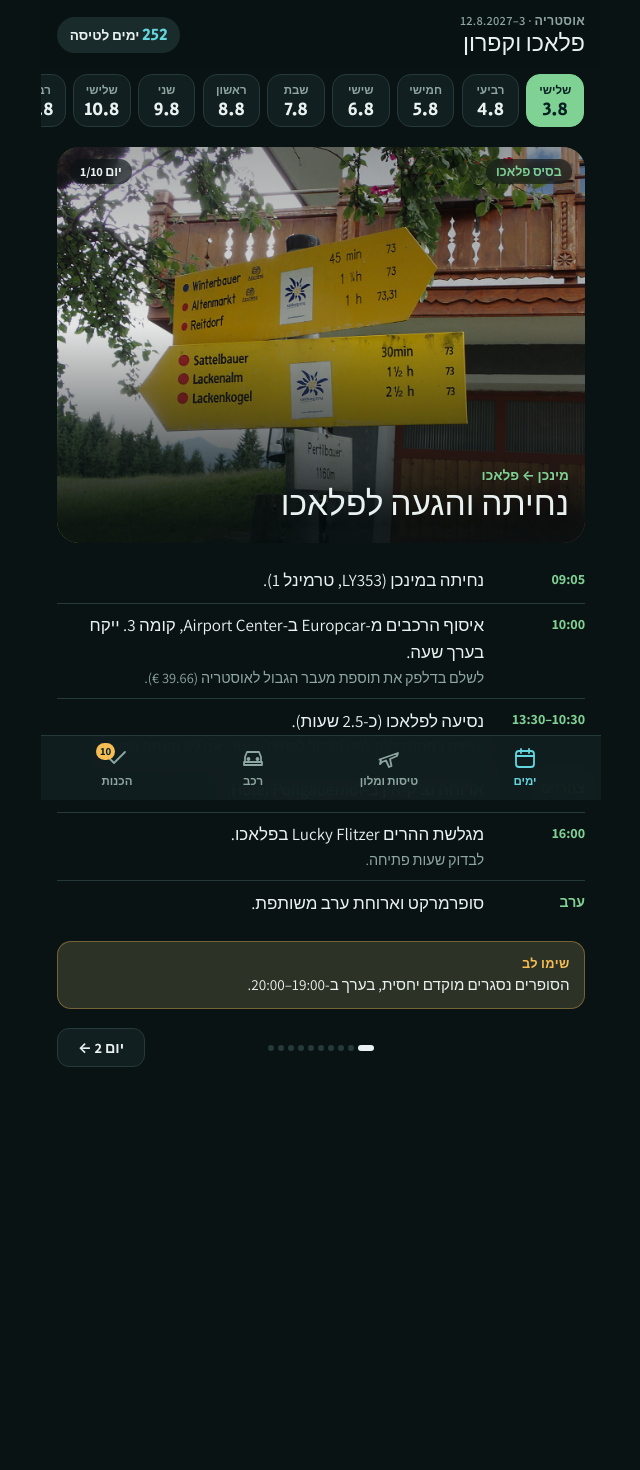
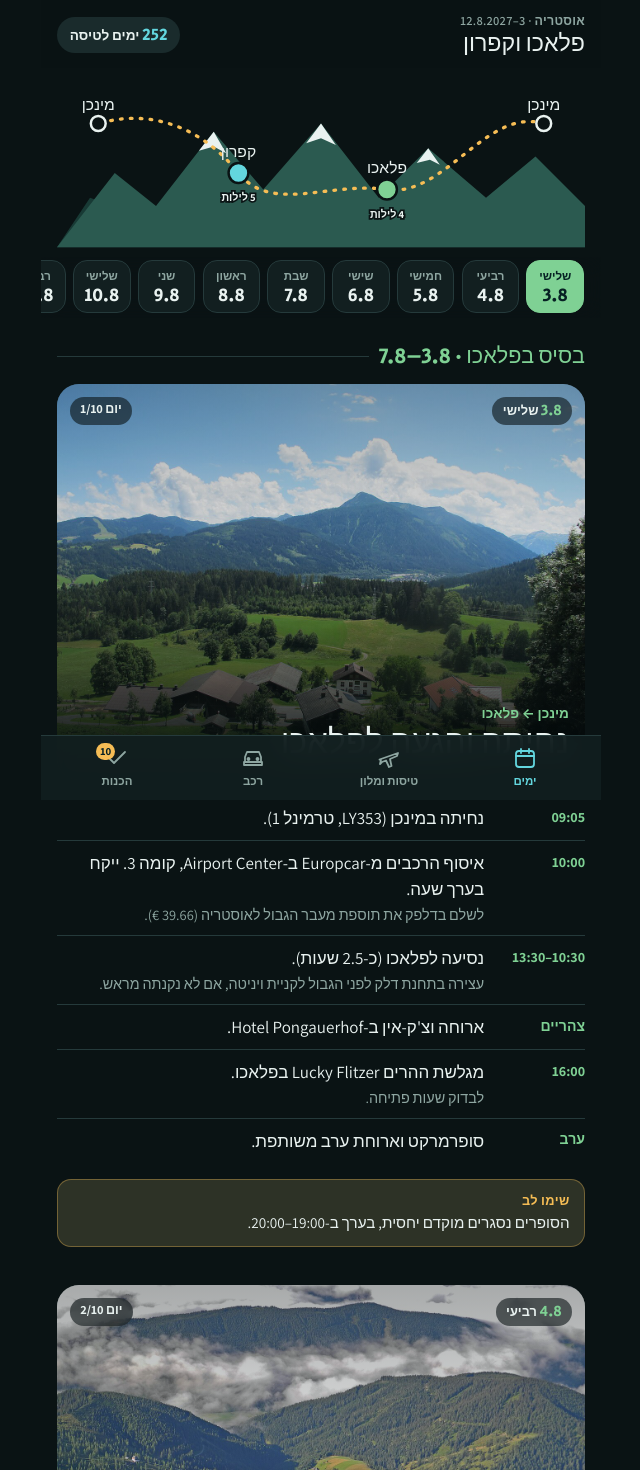
Before and after one commit to shayasis/Summer-trip, an Angular app: page / in a window 1280 px wide. Shown: the top 1470 px of the page, without its empty margins (319-959 px from the left). Before the commit the page ends 1171 px from the top, so only its background shows below. Built offline with nearby package versions, Linux system fonts and the light colour scheme.

Commit message:
Dark design: scroll through all days, add drawn route map, new Flachau photo
Co-Authored-By: Claude Opus 5.5 <noreply@anthropic.com>
Claude-Session: https://claude.ai/code/session_013waLrgrSGWCri95xPpj8WA

```diff
--- a/public/img/credits.json
+++ b/public/img/credits.json
@@ -1,9 +1,9 @@
 {
  "d1": {
-  "title": "WW-Flachau-014.JPG",
-  "author": "Schermy",
-  "license": "CC0",
-  "url": "https://commons.wikimedia.org/wiki/File:WW-Flachau-014.JPG"
+  "title": "Gemeinde Flachau, Austria - panoramio.jpg",
+  "author": "hanshenrik1080",
+  "license": "CC BY-SA 3.0",
+  "url": "https://commons.wikimedia.org/wiki/File:Gemeinde_Flachau,_Austria_-_panoramio.jpg"
  },
  "d2": {
   "title": "Dachstein-Hunerkogel-Blick-10.jpg",
--- a/src/app/app.html
+++ b/src/app/app.html
@@ -5,7 +5,7 @@
       <h1>פלאכו וקפרון</h1>
     </div>
     @if (todayN()) {
-      <button type="button" class="pill live" (click)="pick(todayN()); go('days')">היום: יום {{ todayN() }}</button>
+      <button type="button" class="pill live" (click)="pick(todayN())">היום: יום {{ todayN() }}</button>
     } @else if (daysToGo() > 0) {
       <div class="pill"><b>{{ daysToGo() }}</b> ימים לטיסה</div>
     }
@@ -15,24 +15,40 @@
 <main class="screen">
   @switch (tab()) {
     @case ('days') {
-      <nav class="chips" aria-label="בחירת יום">
+      <section class="map" aria-label="המסלול">
+        <svg viewBox="0 0 640 210" role="img" aria-label="מינכן, פלאכו 4 לילות, קפרון 5 לילות, ובחזרה למינכן">
+          <path class="mtn2" d="M0 210 L40 150 L110 175 L160 120 L230 170 L290 110 L360 175 L420 130 L500 170 L560 140 L640 180 L640 210Z"/>
+          <path class="mtn" d="M0 210 L70 120 L120 160 L190 70 L250 140 L320 60 L390 150 L450 90 L520 150 L580 100 L640 160 L640 210Z"/>
+          <path class="snow" d="M190 70 L172 93 L190 88 L205 96Z M320 60 L302 84 L320 78 L338 86Z M450 90 L436 108 L452 104 L464 110Z"/>
+          <path class="route" d="M590 60 C 520 40, 470 150, 400 140 S 260 170, 220 120 S 120 40, 50 60"/>
+          <g class="pin" transform="translate(590 60)"><circle r="9"/><text y="-16">מינכן</text></g>
+          <g class="pin p1" transform="translate(400 140)"><circle r="12"/><text y="-20">פלאכו</text><text class="s" y="34">4 לילות</text></g>
+          <g class="pin p2" transform="translate(220 120)"><circle r="12"/><text y="-20">קפרון</text><text class="s" y="34">5 לילות</text></g>
+          <g class="pin" transform="translate(50 60)"><circle r="9"/><text y="-16">מינכן</text></g>
+        </svg>
+      </section>
+
+      <nav class="chips" aria-label="קפיצה ליום">
         @for (d of days; track d.n) {
           <button type="button" class="chip" [id]="'chip' + d.n"
                   [class.on]="dayN() === d.n" [class.k]="d.base === 'kaprun'" [class.today]="todayN() === d.n"
-                  (click)="pick(d.n)" [attr.aria-pressed]="dayN() === d.n">
+                  (click)="pick(d.n)">
             <span class="c-wd">{{ d.weekday }}</span>
             <span class="c-d">{{ d.date }}</span>
           </button>
         }
       </nav>
 
-      @let d = day();
-      <article class="day" [class.k]="d.base === 'kaprun'" (touchstart)="touchStart($event)" (touchend)="touchEnd($event)">
+      @for (d of days; track d.n) {
+        @if (d.n === 1 || d.n === 5) {
+          <h2 class="base-h" [class.k]="d.n === 5">{{ d.n === 1 ? 'בסיס בפלאכו · 3.8–7.8' : 'בסיס בקפרון · 7.8–12.8' }}</h2>
+        }
+        <article class="day" [id]="'day' + d.n" [attr.data-n]="d.n" [class.k]="d.base === 'kaprun'" [class.today]="todayN() === d.n">
           <div class="photo">
-          @for (x of [d]; track x.n) { <img [src]="x.image" [alt]="x.place" /> }
+            <img [src]="d.image" [alt]="d.place" loading="lazy" />
             <div class="shade"></div>
             <div class="ph-top">
-            <span class="base-badge">{{ d.base === 'flachau' ? 'בסיס פלאכו' : 'בסיס קפרון' }}</span>
+              <span class="date-pill"><b>{{ d.date }}</b> {{ d.weekday }}</span>
               <span class="dayno">יום {{ d.n }}/10</span>
             </div>
             <div class="ph-text">
@@ -63,15 +79,8 @@
           @if (d.tip) {
             <div class="tip"><b>{{ d.tip.label }}</b>{{ d.tip.text }}</div>
           }
-
-        <div class="pager">
-          <button type="button" (click)="pick(d.n - 1)" [disabled]="d.n === 1">→ יום {{ d.n - 1 || '' }}</button>
-          <span class="dots" aria-hidden="true">
-            @for (x of days; track x.n) { <i [class.on]="x.n === d.n"></i> }
-          </span>
-          <button type="button" (click)="pick(d.n + 1)" [disabled]="d.n === 10">יום {{ d.n < 10 ? d.n + 1 : '' }} ←</button>
-        </div>
         </article>
+      }
     }
 
     @case ('travel') {
@@ -171,7 +180,7 @@
       <h2 class="sec">גיבוי למזג אוויר</h2>
       <p class="muted">בודקים תחזית כל ערב ומזיזים ימי הרים לימים הבהירים.</p>
       @for (r of weatherRows; track r.day) {
-        <button type="button" class="card wx" (click)="pick(r.day); go('days')">
+        <button type="button" class="card wx" (click)="pick(r.day)">
           <span class="wx-day">{{ r.day }}</span>
           <span class="wx-body">
             <b>{{ r.name }}</b>
--- a/src/app/app.scss
+++ b/src/app/app.scss
@@ -27,6 +27,8 @@
 
 /* ---------- Day chips ---------- */
 .chips {
+  position: sticky; top: var(--top-h, 4.4rem); z-index: 15;
+  background: color-mix(in srgb, var(--bg) 90%, transparent); backdrop-filter: blur(12px);
   display: flex; gap: .45rem; overflow-x: auto; scrollbar-width: none;
   margin: 0 calc(-1 * max(16px, env(safe-area-inset-right, 0px))) .9rem;
   padding: .2rem max(16px, env(safe-area-inset-right, 0px)) .3rem;
@@ -48,8 +50,28 @@
 }
 
 /* ---------- Day card ---------- */
-.day { animation: fade .25s ease; }
-@keyframes fade { from { opacity: .4; transform: translateY(4px); } to { opacity: 1; transform: none; } }
+.day { margin-bottom: 2.4rem; scroll-margin-top: 9rem; }
+.day + .day, .base-h + .day { }
+.day.today .photo { outline: 3px solid var(--sun); outline-offset: 3px; }
+.base-h { font-size: 1.35rem; color: var(--pine); margin: 1.6rem 0 .9rem; display: flex; align-items: center; gap: .6rem;
+  &::after { content: ''; flex: 1; height: 1px; background: var(--line); }
+  &.k { color: var(--glacier); } }
+.date-pill { font-size: .8rem; font-weight: 700; border-radius: 999px; padding: .15rem .65rem; background: rgba(10, 19, 20, .6); backdrop-filter: blur(6px); color: var(--ink);
+  b { font-family: var(--font-display); font-weight: 400; font-size: .95rem; color: var(--pine); } }
+.day.k .date-pill b { color: var(--glacier); }
+
+/* drawn map */
+.map { margin: .2rem 0 .6rem; }
+.map svg { display: block; width: 100%; height: auto; }
+.map .mtn2 { fill: #183a35; }
+.map .mtn { fill: #2b5a50; }
+.map .snow { fill: #e9f2f0; }
+.map .route { fill: none; stroke: var(--sun); stroke-width: 4; stroke-dasharray: 2 10; stroke-linecap: round; }
+.map .pin circle { fill: var(--bg); stroke: var(--ink); stroke-width: 3; }
+.map .pin.p1 circle { fill: var(--pine); stroke: var(--bg); }
+.map .pin.p2 circle { fill: var(--glacier); stroke: var(--bg); }
+.map .pin text { font-family: var(--font-display); font-size: 19px; fill: var(--ink); text-anchor: middle; }
+.map .pin text.s { font-family: var(--font-body); font-weight: 700; font-size: 13px; fill: var(--ink); paint-order: stroke; stroke: var(--bg); stroke-width: 4px; }
 .photo {
   position: relative; aspect-ratio: 4 / 3; max-width: 100%;
   border-radius: 22px; overflow: hidden; background: var(--raised);
@@ -57,12 +79,10 @@
 }
 .shade { position: absolute; inset: 0; background: linear-gradient(to top, rgba(5, 12, 13, .92) 5%, rgba(5, 12, 13, .1) 55%, rgba(5, 12, 13, .35)); }
 .ph-top { position: absolute; inset: .8rem .8rem auto; display: flex; justify-content: space-between; gap: .5rem; }
-.base-badge, .dayno {
+.dayno {
   font-size: .78rem; font-weight: 700; border-radius: 999px; padding: .15rem .65rem;
   background: rgba(10, 19, 20, .6); backdrop-filter: blur(6px); color: var(--ink);
 }
-.base-badge { color: var(--pine); }
-.day.k .base-badge { color: var(--glacier); }
 .ph-text { position: absolute; inset: auto 1rem 1rem; }
 .place { font-size: .85rem; font-weight: 700; color: var(--pine); }
 .day.k .place { color: var(--glacier); }
@@ -95,15 +115,6 @@
   b { display: block; color: var(--sun); font-size: .8rem; letter-spacing: .03em; }
 }
 
-.pager {
-  display: flex; align-items: center; justify-content: space-between; gap: .5rem; margin-top: 1.2rem;
-  button {
-    border: 1px solid var(--line); background: var(--surface); border-radius: 12px;
-    padding: .45rem .8rem; font-weight: 700; font-size: .9rem; cursor: pointer; min-width: 5.5rem;
-    &:disabled { visibility: hidden; }
-  }
-}
-.dots { display: flex; gap: 4px; i { width: 6px; height: 6px; border-radius: 50%; background: var(--line); &.on { background: var(--ink); width: 16px; border-radius: 3px; } } }
 
 /* ---------- Sections ---------- */
 .sec { font-size: 1.35rem; margin: 1.2rem 0 .7rem; }
--- a/src/app/app.ts
+++ b/src/app/app.ts
@@ -1,4 +1,4 @@
-import { Component, computed, signal } from '@angular/core';
+import { afterNextRender, Component, computed, effect, signal } from '@angular/core';
 import {
   CAR, CHECKLIST, DAYS, DEPARTURE, FLIGHTS, HOTELS, WEATHER_ROWS,
 } from './trip-data';
@@ -13,7 +13,7 @@ const TABS: Tab[] = ['days', 'travel', 'car', 'prep'];
   selector: 'app-root',
   templateUrl: './app.html',
   styleUrl: './app.scss',
-  host: { '(window:hashchange)': 'readHash()' },
+  host: { '(window:hashchange)': 'readHash(true)' },
 })
 export class App {
   protected readonly flights = FLIGHTS;
@@ -36,7 +36,6 @@ export class App {
 
   protected readonly tab = signal<Tab>('days');
   protected readonly dayN = signal(this.todayN() || 1);
-  protected readonly day = computed(() => this.days[this.dayN() - 1]);
 
   protected readonly checked = signal<Record<string, boolean>>(this.load());
   protected readonly doneCount = computed(
@@ -44,11 +43,23 @@ export class App {
   );
   protected readonly credits = signal<Credit[]>([]);
 
-  private touchX = 0;
-  private touchY = 0;
+  private observer?: IntersectionObserver;
 
   constructor() {
-    this.readHash();
+    this.readHash(false);
+    afterNextRender(() => {
+      const top = document.querySelector('.top') as HTMLElement | null;
+      const setTop = () => top && document.documentElement.style.setProperty('--top-h', top.offsetHeight + 'px');
+      setTop();
+      window.addEventListener('resize', setTop);
+      this.watchDays();
+      const n = this.dayN();
+      if (this.tab() === 'days' && (location.hash.startsWith('#day') || this.todayN())) this.scrollToDay(n, 'auto');
+    });
+    // Re-attach the observer whenever the days tab is shown again.
+    effect(() => {
+      if (this.tab() === 'days') setTimeout(() => this.watchDays());
+    });
     setInterval(() => this.now.set(Date.now()), 60 * 60 * 1000);
     fetch('img/credits.json')
       .then((r) => (r.ok ? r.json() : {}))
@@ -56,12 +67,13 @@ export class App {
       .catch(() => {});
   }
 
-  protected readHash() {
+  protected readHash(scroll: boolean) {
     const h = location.hash.replace('#', '');
     const m = /^day(\d+)$/.exec(h);
     if (m && +m[1] >= 1 && +m[1] <= 10) {
       this.tab.set('days');
       this.dayN.set(+m[1]);
+      if (scroll) setTimeout(() => this.scrollToDay(+m[1]));
     } else if ((TABS as string[]).includes(h)) {
       this.tab.set(h as Tab);
     }
@@ -69,28 +81,48 @@ export class App {
 
   protected go(t: Tab) {
     this.tab.set(t);
-    this.setHash(t === 'days' ? 'day' + this.dayN() : t);
+    this.setHash(t === 'days' ? '' : t);
     window.scrollTo({ top: 0 });
   }
 
+  /** Jump to a day in the scrolling list (switching to the days tab if needed). */
   protected pick(n: number) {
     if (n < 1 || n > 10) return;
     this.dayN.set(n);
-    this.setHash('day' + n);
-    document.getElementById('chip' + n)?.scrollIntoView({ inline: 'center', block: 'nearest', behavior: 'smooth' });
+    if (this.tab() !== 'days') {
+      this.tab.set('days');
+      setTimeout(() => this.scrollToDay(n));
+    } else {
+      this.scrollToDay(n);
+    }
   }
 
-  protected touchStart(e: TouchEvent) {
-    this.touchX = e.touches[0].clientX;
-    this.touchY = e.touches[0].clientY;
+  private scrollToDay(n: number, behavior: ScrollBehavior = 'smooth') {
+    const el = document.getElementById('day' + n);
+    if (!el) return;
+    const offset = (document.querySelector('.top') as HTMLElement)?.offsetHeight ?? 0;
+    const chips = (document.querySelector('.chips') as HTMLElement)?.offsetHeight ?? 0;
+    window.scrollTo({ top: el.getBoundingClientRect().top + window.scrollY - offset - chips - 8, behavior });
   }
 
-  /** RTL: swiping left reveals the next day, swiping right the previous one. */
-  protected touchEnd(e: TouchEvent) {
-    const dx = e.changedTouches[0].clientX - this.touchX;
-    const dy = e.changedTouches[0].clientY - this.touchY;
-    if (Math.abs(dx) < 60 || Math.abs(dx) < Math.abs(dy) * 1.5) return;
-    this.pick(this.dayN() + (dx > 0 ? 1 : -1));
+  /** Highlight the chip of the day currently on screen. */
+  private watchDays() {
+    this.observer?.disconnect();
+    if (typeof IntersectionObserver === 'undefined') return;
+    this.observer = new IntersectionObserver(
+      (entries) => {
+        for (const e of entries) {
+          if (!e.isIntersecting) continue;
+          const n = Number((e.target as HTMLElement).dataset['n']);
+          if (n && n !== this.dayN()) {
+            this.dayN.set(n);
+            document.getElementById('chip' + n)?.scrollIntoView({ inline: 'center', block: 'nearest' });
+          }
+        }
+      },
+      { rootMargin: '-45% 0px -50% 0px' },
+    );
+    document.querySelectorAll('article.day').forEach((el) => this.observer!.observe(el));
   }
 
   protected mapUrl(q: string) {
@@ -106,7 +138,7 @@ export class App {
 
   private setHash(h: string) {
     try {
-      history.replaceState(null, '', '#' + h);
+      history.replaceState(null, '', h ? '#' + h : location.pathname + location.search);
     } catch {}
   }
 
```
Also changed, not shown: public/img/d1.jpg. Lines whose indentation alone changed are shown as unchanged.
